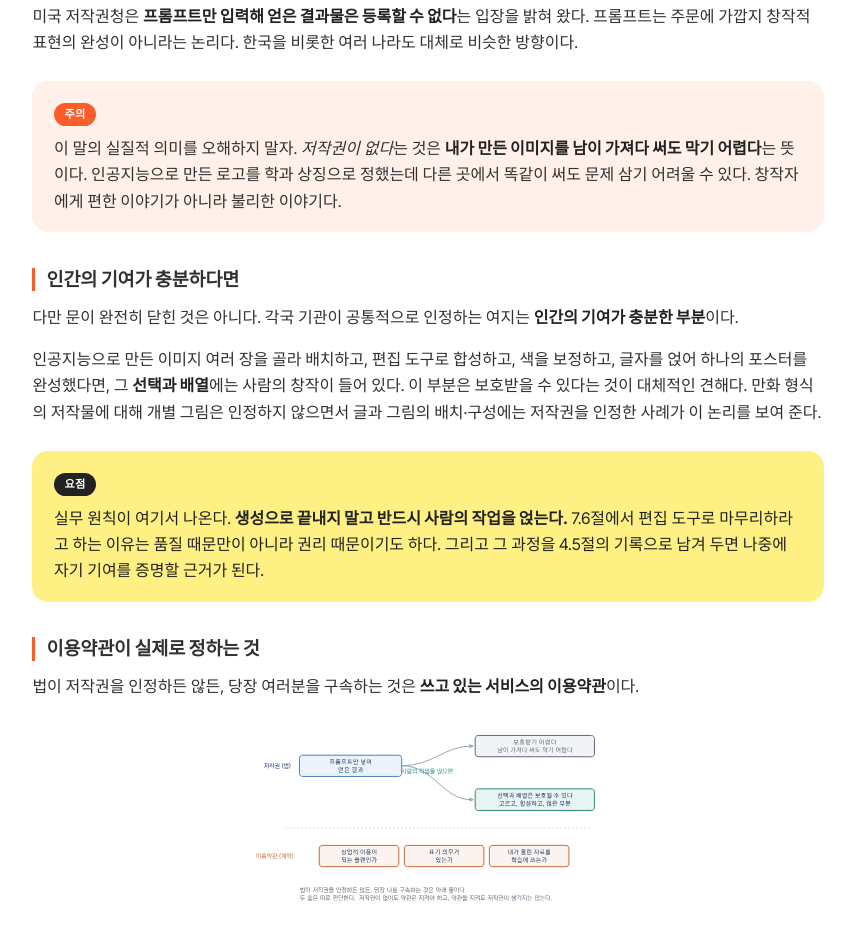
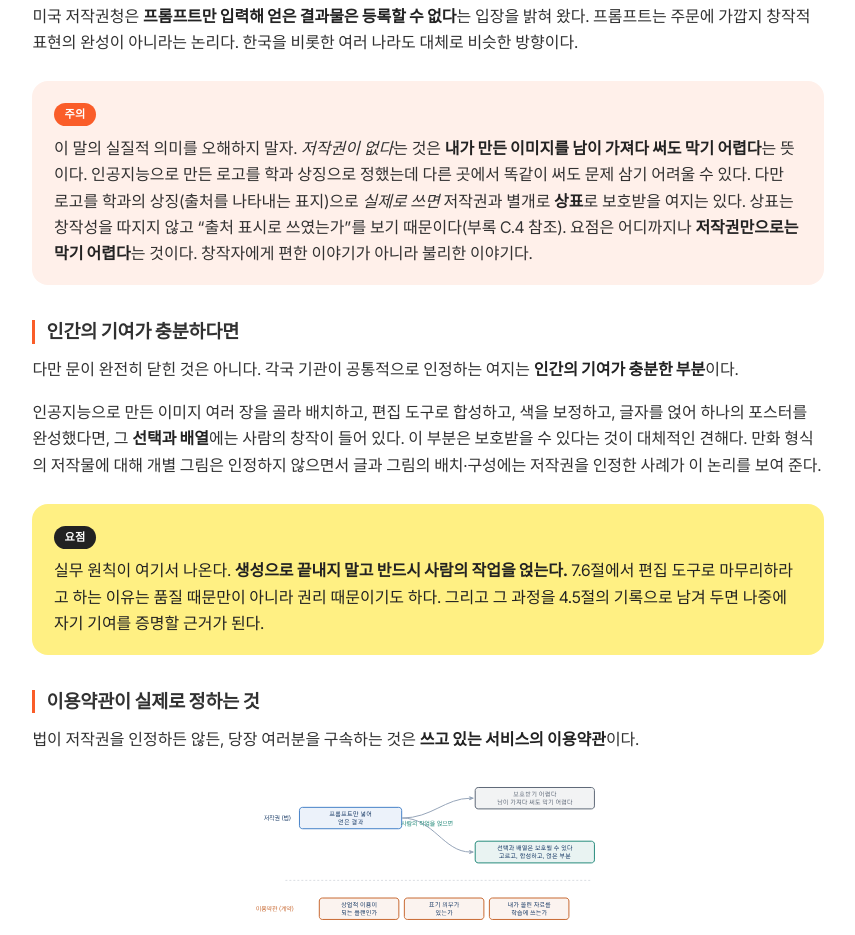
Before and after one commit to dknife/AIContents, a plain HTML site: page docs/book/ch05.html in a window 1280 px wide. Shown: the part 3577-4512 px from the top of the page, without its empty margins (322-1177 px from the left). Drawn offline with nearby package versions, Linux system fonts and the light colour scheme; a web font is replaced by a local one.

Commit message:
5장 저작권 주의 박스: 상표 보호 여지 보강 웹 반영
AI 생성물의 저작권 부재를 설명하는 주의 박스에, 로고를 출처 표시로
실제 사용하면 상표로 보호받을 여지가 있다는 점(부록 C.4)을 추가.

Co-Authored-By: Claude Opus 4.8 (1M context) <noreply@anthropic.com>

```diff
--- a/docs/book/ch05.html
+++ b/docs/book/ch05.html
@@ -111,7 +111,7 @@
 <p>거의 모든 나라의 저작권법은 <strong>인간의 창작적 표현</strong>을 보호 대상으로 삼는다. 이 원칙에서 곧바로 따라 나오는 결론이 있다. 인간이 창작하지 않은 것은 저작권으로 보호되지 않는다.</p>
 <p>이 원칙이 시험대에 오른 유명한 사례가 있다. 야생 원숭이가 사진가의 카메라를 만져 스스로 찍은 사진에 대해, 미국 법원은 사람이 찍지 않았으므로 저작권이 없다고 판단했다. 인공지능 생성물도 같은 틀에서 다루어진다.</p>
 <p>미국 저작권청은 <strong>프롬프트만 입력해 얻은 결과물은 등록할 수 없다</strong>는 입장을 밝혀 왔다. 프롬프트는 주문에 가깝지 창작적 표현의 완성이 아니라는 논리다. 한국을 비롯한 여러 나라도 대체로 비슷한 방향이다.</p>
-<div class="box caution"><span class="chip">주의</span><p>이 말의 실질적 의미를 오해하지 말자. <em>저작권이 없다</em>는 것은 <strong>내가 만든 이미지를 남이 가져다 써도 막기 어렵다</strong>는 뜻이다. 인공지능으로 만든 로고를 학과 상징으로 정했는데 다른 곳에서 똑같이 써도 문제 삼기 어려울 수 있다. 창작자에게 편한 이야기가 아니라 불리한 이야기다.</p></div>
+<div class="box caution"><span class="chip">주의</span><p>이 말의 실질적 의미를 오해하지 말자. <em>저작권이 없다</em>는 것은 <strong>내가 만든 이미지를 남이 가져다 써도 막기 어렵다</strong>는 뜻이다. 인공지능으로 만든 로고를 학과 상징으로 정했는데 다른 곳에서 똑같이 써도 문제 삼기 어려울 수 있다. 다만 로고를 학과의 상징(출처를 나타내는 표지)으로 <em>실제로 쓰면</em> 저작권과 별개로 <strong>상표</strong>로 보호받을 여지는 있다. 상표는 창작성을 따지지 않고 “출처 표시로 쓰였는가”를 보기 때문이다(부록 C.4 참조). 요점은 어디까지나 <strong>저작권만으로는 막기 어렵다</strong>는 것이다. 창작자에게 편한 이야기가 아니라 불리한 이야기다.</p></div>
 <h3>인간의 기여가 충분하다면</h3>
 <p>다만 문이 완전히 닫힌 것은 아니다. 각국 기관이 공통적으로 인정하는 여지는 <strong>인간의 기여가 충분한 부분</strong>이다.</p>
 <p>인공지능으로 만든 이미지 여러 장을 골라 배치하고, 편집 도구로 합성하고, 색을 보정하고, 글자를 얹어 하나의 포스터를 완성했다면, 그 <strong>선택과 배열</strong>에는 사람의 창작이 들어 있다. 이 부분은 보호받을 수 있다는 것이 대체적인 견해다. 만화 형식의 저작물에 대해 개별 그림은 인정하지 않으면서 글과 그림의 배치·구성에는 저작권을 인정한 사례가 이 논리를 보여 준다.</p>
```
Also changed, not shown: docs/book/img/cover.png.
